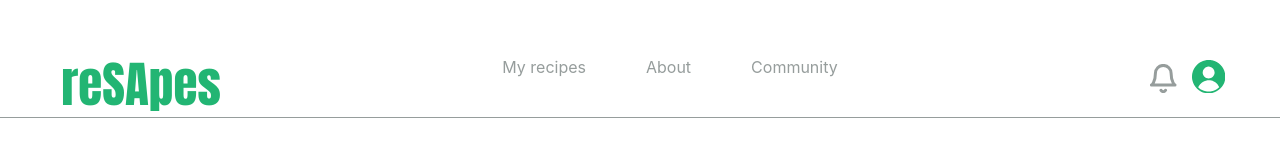
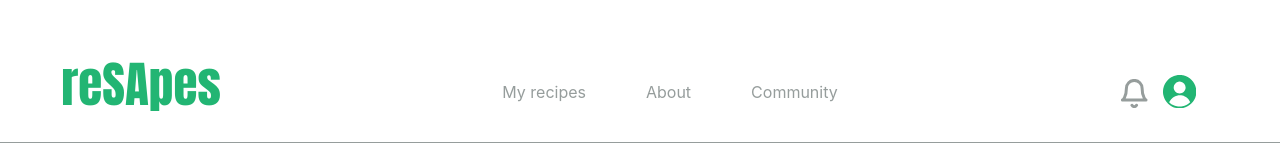
Before and after one commit to AvivCohenbs/reSApes, a React (Create React App) app: page / in a window 1280 px wide. Shown: the top 161 px of the page. Built offline with nearby package versions, Linux system fonts and the light colour scheme; a web font is replaced by a local one.

Commit message:
change icons positions and add MUI

```diff
--- a/src/components/Header/Header.css
+++ b/src/components/Header/Header.css
@@ -30,14 +30,14 @@ body {
   justify-content: start;
   align-items: start;
   margin: 55px;
-  margin-bottom: -115px;
+  margin-bottom: -90px;
 }
 .menu-icons {
   display: flex;
   justify-content: flex-end;
   align-items: center;
-  padding-top: 60px;
-  padding-right: 55px;
+  padding-top: 50px;
+  padding-right: 84px;
 }
 
 .header .bell {
@@ -137,7 +137,7 @@ body {
     display: flex;
     justify-content: center;
     align-items: center;
-    margin-top: -60px;
+    margin-top: -50px;
   }
 
   .header .menu-icon {
```
Also changed, not shown: 1 other file (tests, documents, lock files or other folders).
